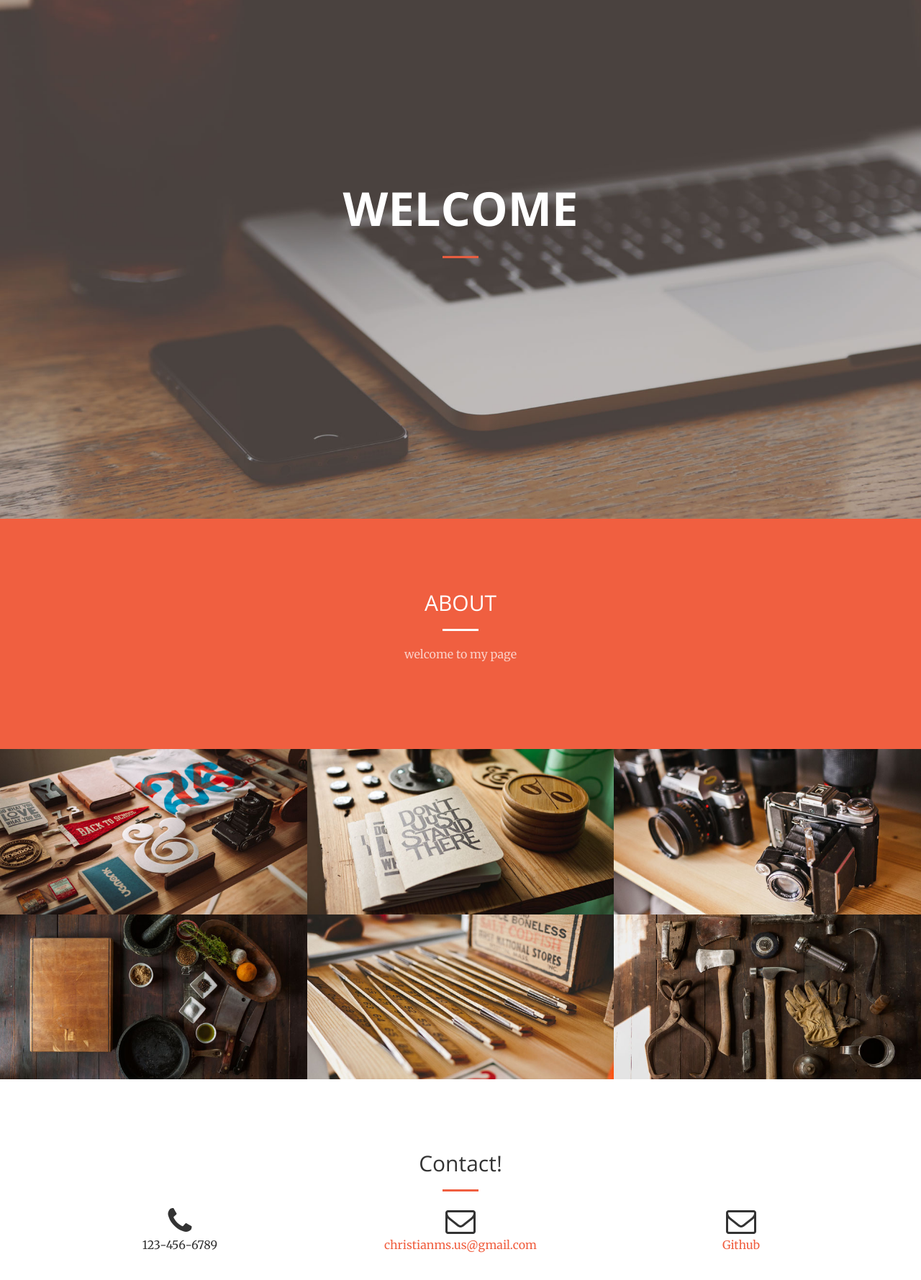
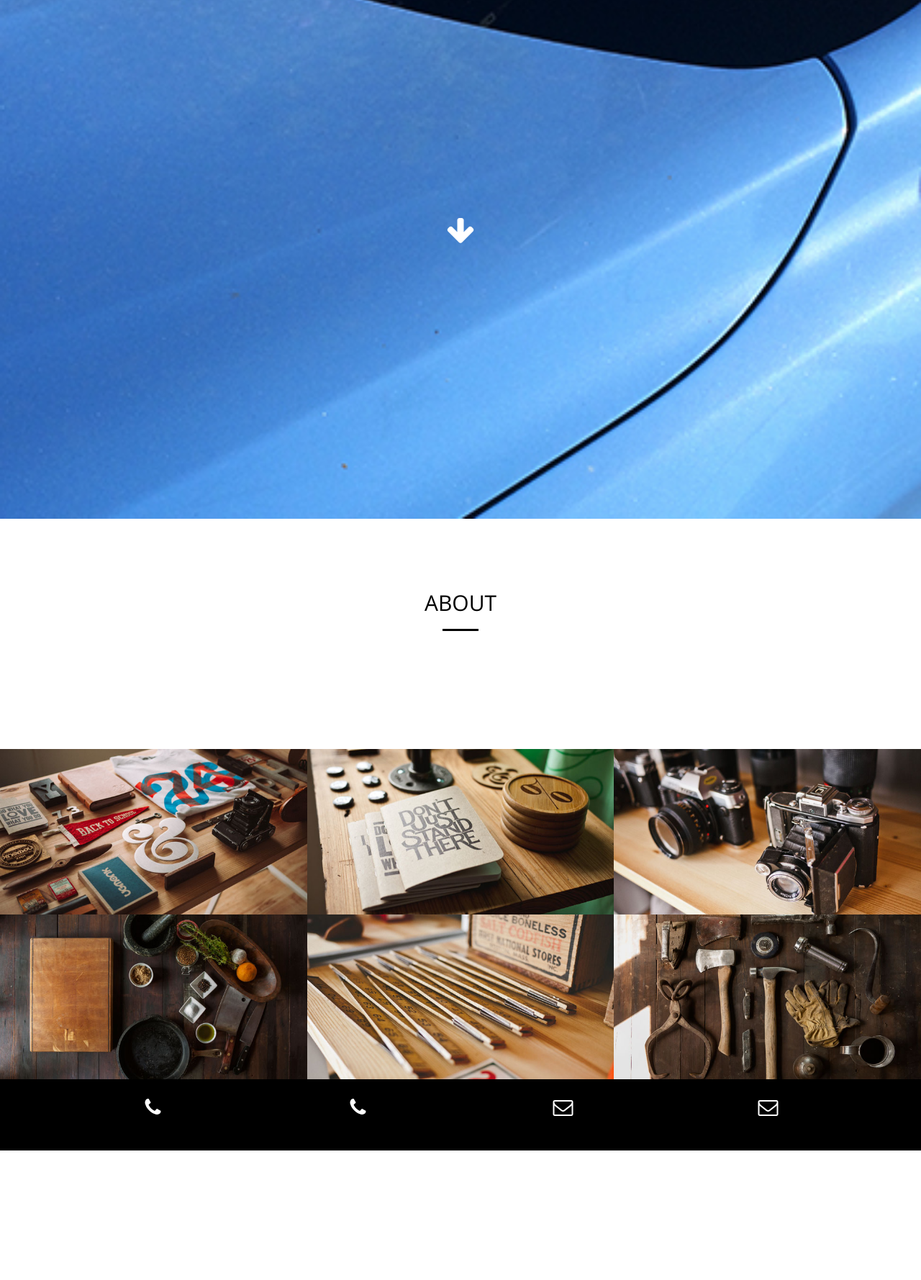
Before and after one commit to chrissschin/chrissschin.github.io, a plain HTML site: page index.html in a window 1280 px wide. Shown: the part 79-1858 px from the top of the page at 72% size. After the commit the page ends 1678 px from the top, so only its background shows below. Drawn offline with nearby package versions, Linux system fonts and the light colour scheme.

Commit message:
added more styles

```diff
--- a/css/creative.css
+++ b/css/creative.css
@@ -11,7 +11,7 @@ body {
 }
 
 body {
-    font-family: Merriweather,'Helvetica Neue',Arial,sans-serif;
+    font-family: AkkurratLightRegular,'Helvetica Neue',Arial,sans-serif;
 }
 
 hr {
@@ -21,7 +21,7 @@ hr {
 }
 
 hr.light {
-    border-color: #fff;
+    border-color: black;
 }
 
 a {
@@ -52,7 +52,7 @@ p {
 }
 
 .bg-primary {
-    background-color: #f05f40;
+    background-color: #fff;
 }
 
 .bg-dark {
@@ -94,7 +94,7 @@ aside {
 
 .navbar-default .navbar-header .navbar-brand:hover,
 .navbar-default .navbar-header .navbar-brand:focus {
-    color: #eb3812;
+    color: #0B4CA5;
 }
 
 .navbar-default .nav > li>a,
@@ -107,12 +107,12 @@ aside {
 
 .navbar-default .nav > li>a:hover,
 .navbar-default .nav>li>a:focus:hover {
-    color: #f05f40;
+    color: #0B4CA5;
 }
 
 .navbar-default .nav > li.active>a,
 .navbar-default .nav>li.active>a:focus {
-    color: #f05f40!important;
+    color: #0B4CA5!important;
     background-color: transparent;
 }
 
@@ -158,7 +158,7 @@ aside {
 
     .navbar-default.affix .navbar-header .navbar-brand:hover,
     .navbar-default.affix .navbar-header .navbar-brand:focus {
-        color: #eb3812;
+        color: #0B4CA5;
     }
 
     .navbar-default.affix .nav > li>a,
@@ -168,7 +168,7 @@ aside {
 
     .navbar-default.affix .nav > li>a:hover,
     .navbar-default.affix .nav>li>a:focus:hover {
-        color: #f05f40;
+        color: #0B4CA5;
     }
 }
 
@@ -178,7 +178,7 @@ header {
     min-height: auto;
     text-align: center;
     color: #fff;
-    background-image: url(../img/header.jpg);
+    background-image: url(../img/imgs2.jpg);
     background-position: center;
     -webkit-background-size: cover;
     -moz-background-size: cover;
@@ -208,7 +208,8 @@ header .header-content .header-content-inner p {
     margin-bottom: 50px;
     font-size: 16px;
     font-weight: 300;
-    color: rgba(255,255,255,.7);
+    color: black;
+    /*color: rgba(255,255,255,.7);*/
 }
 
 @media(min-width:768px) {
@@ -241,6 +242,7 @@ header .header-content .header-content-inner p {
 
 .section-heading {
     margin-top: 0;
+    color: black;
 }
 
 .service-box {
@@ -474,3 +476,10 @@ img::-moz-selection {
 body {
     webkit-tap-highlight-color: #222;
 }
+
+/*mystyles*/
+
+#contact {
+    padding: 25px;
+    background-color: black;
+}
--- a/index.html
+++ b/index.html
@@ -71,8 +71,9 @@
     <header>
         <div class="header-content">
             <div class="header-content-inner">
-                <h1>Welcome</h1>
-                <hr>
+                <!--<h1>Welcome</h1>-->
+                <i class="fa fa-arrow-down fa-3x wow bounceIn" data-wow-delay=".2s""></i>
+
             </div>
         </div>
     </header>
@@ -191,22 +192,22 @@
     <section id="contact">
         <div class="container">
             <div class="row">
-                <div class="col-lg-8 col-lg-offset-2 text-center">
-                    <h2 class="section-heading">Contact!</h2>
-                    <hr class="primary">
-
                 </div>
-                <div class="col-lg-4 text-center">
-                    <i class="fa fa-phone fa-3x wow bounceIn"></i>
-                    <p>123-456-6789</p>
+                <div class="col-xs-3 text-center">
+                    <i class="fa fa-phone fa-2x fa-inverse wow bounceIn"></i>
+                    <p></p>
                 </div>
-                <div class="col-lg-4 text-center">
-                    <i class="fa fa-envelope-o fa-3x wow bounceIn" data-wow-delay=".1s"></i>
-                    <p><a href="mailto:christianms.us@gmail.com">christianms.us@gmail.com</a></p>
+                <div class="col-xs-3 text-center">
+                    <i class="fa fa-phone fa-2x fa-inverse wow bounceIn" data-wow-delay=".1s"></i>
+                    <p></p>
                 </div>
-                <div class="col-lg-4 text-center">
-                    <i class="fa fa-envelope-o fa-3x wow bounceIn" data-wow-delay=".1s"></i>
-                    <p><a href="mailto:christianms.us@gmail.com">Github</a></p>
+                <div class="col-xs-3 text-center">
+                    <i class="fa fa-envelope-o fa-2x fa-inverse wow bounceIn" data-wow-delay=".2s"></i>
+                    <p><a href="mailto:christianms.us@gmail.com"></a></p>
+                </div>
+                <div class="col-xs-3 text-center">
+                    <i class="fa fa-envelope-o fa-2x fa-inverse wow bounceIn" data-wow-delay=".3s"></i>
+                    <p><a href="mailto:christianms.us@gmail.com"></a></p>
                 </div>
             </div>
         </div>
```
Also changed, not shown: font-awesome/css/font-awesome.css, font-awesome/fonts/AkkuratLightRegular.otf (added), img/imgs.jpg (added), img/imgs2.jpg (added), img/info_background.jpg (added).
